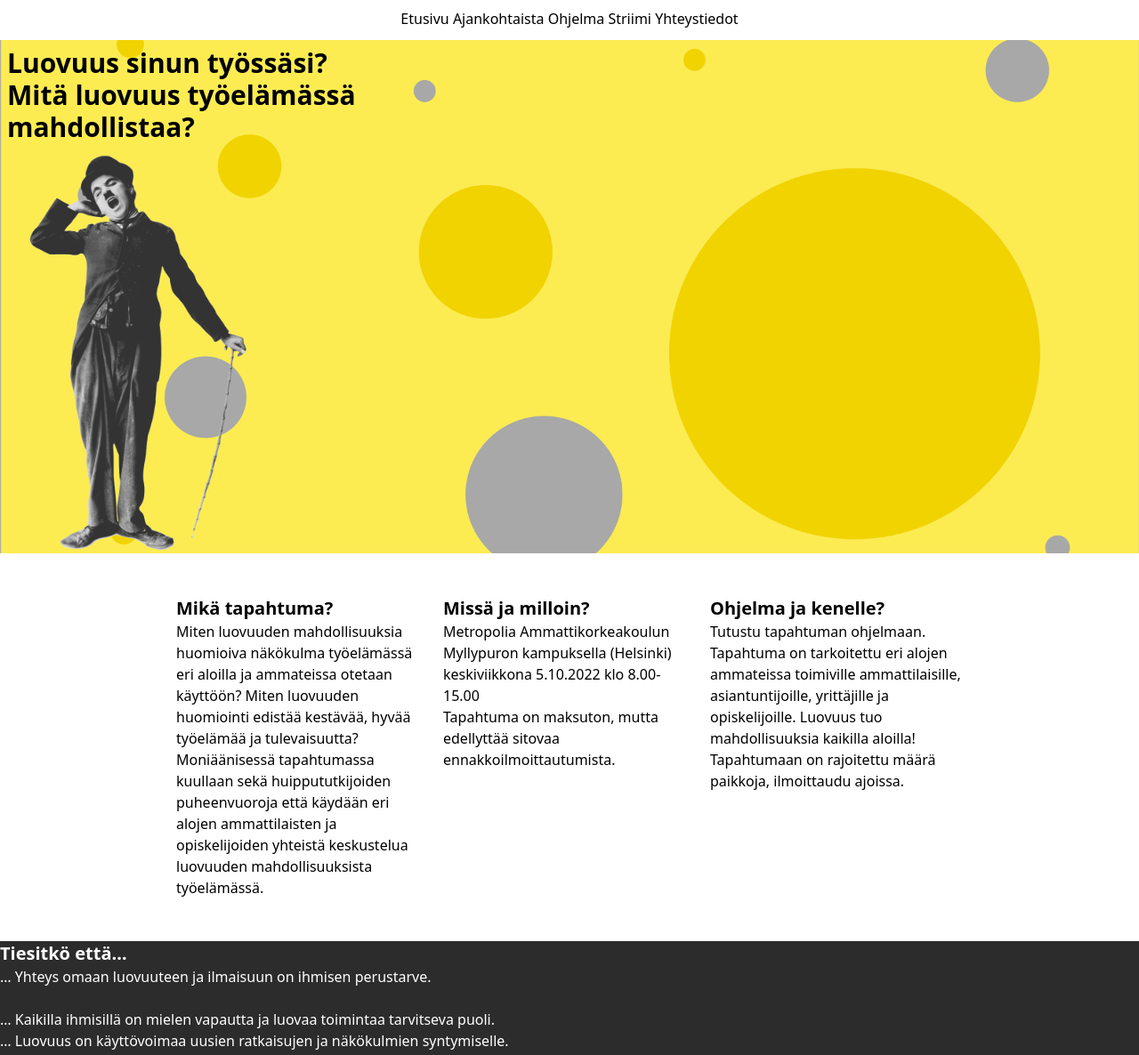
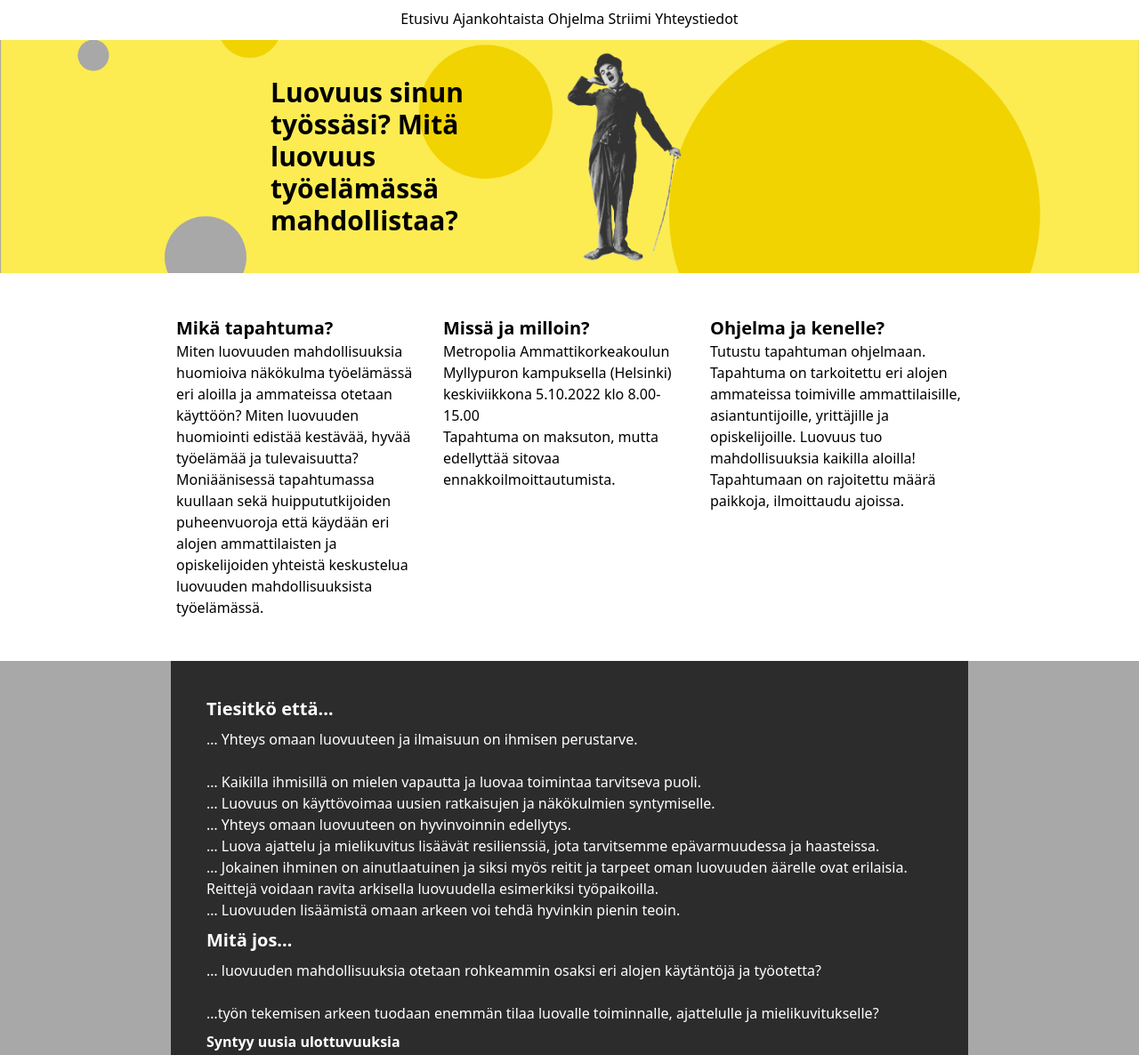
Before and after one commit to mikaelgus/tailwindoma, a website: page src/index.html in a window 1280 px wide. Shown: the part 107-1293 px from the top of the page at 89% size. Drawn offline with Linux system fonts and the light colour scheme.

Commit message:
flexiä ja keskitystä

```diff
--- a/src/index.html
+++ b/src/index.html
@@ -20,15 +20,15 @@
         <link>Yhteystiedot</link>
       </div>
     </nav>
-    <header class="bg-header-image bg-center bg-cover">
-      <div class="block">
-        <h1 class="text-center sm:max-w-md sm:text-left">Luovuus sinun työssäsi? Mitä luovuus työelämässä mahdollistaa?</h1>
+    <header class="bg-header-image bg-center bg-cover justify-center md:items-center sm:flex sm:flex-wrap">
+      <div class="md:basis-1/4 p-2">
+        <h1 class="text-center sm:max-w-md md:text-left">Luovuus sinun työssäsi? Mitä luovuus työelämässä mahdollistaa?</h1>
       </div>
-      <div>
+      <div class="">
         <img
         src="/src/media/chaplin_no_bg.png"
         alt="harmaasävykuva Charlie Chaplinista"
-        class="w-1/4 max-w-sm"
+        class="w-1/4 sm:w-1/2 max-w-sm sm:p-3"
       />
       </div>
 
@@ -68,19 +68,22 @@
         <p>Tapahtumaan on rajoitettu määrä paikkoja, ilmoittaudu ajoissa.</p>
       </div>
     </section>
-    <section class="bg-mg-jet text-mg-white">
-      <h2>Tiesitkö että…</h2>
+    <section class="bg-mg-jet text-mg-white container mx-auto max-w-4xl">
+      <div class="p-10">
+        <h2 class="pb-2">Tiesitkö että…</h2>
         <p>… Yhteys omaan luovuuteen ja ilmaisuun on ihmisen perustarve.<br><br>… Kaikilla ihmisillä on mielen vapautta ja luovaa toimintaa tarvitseva puoli.</p>
         <p>… Luovuus on käyttövoimaa uusien ratkaisujen ja näkökulmien syntymiselle.</p>
         <p>… Yhteys omaan luovuuteen on hyvinvoinnin edellytys.</p>
         <p>… Luova ajattelu ja mielikuvitus lisäävät resilienssiä, jota tarvitsemme epävarmuudessa ja haasteissa.</p>
         <p>… Jokainen ihminen on ainutlaatuinen ja siksi myös reitit ja tarpeet oman luovuuden äärelle ovat erilaisia. Reittejä voidaan ravita arkisella luovuudella esimerkiksi työpaikoilla.</p>
         <p>… Luovuuden lisäämistä omaan arkeen voi tehdä hyvinkin pienin teoin.</p>
-      <h2>Mitä jos…</h2>
+      <h2 class="pb-2 pt-2">Mitä jos…</h2>
       <p>… luovuuden mahdollisuuksia otetaan rohkeammin osaksi eri alojen käytäntöjä ja työotetta?<br><br>…työn tekemisen arkeen tuodaan enemmän tilaa luovalle toiminnalle, ajattelulle ja mielikuvitukselle?</p>
-      <p><strong>Syntyy uusia ulottuvuuksia</strong></p>
+      <p class="pb-2 pt-2"><strong>Syntyy uusia ulottuvuuksia</strong></p>
       <p>• työhyvinvoinnin vahvistamiseen ja terveyden edistämiseen,<br>• asiakaskohtaamisiin<br>• parempien ratkaisujen synnyttämiseen<br>• parempien palveluiden ja tuotteiden tarjoamiseen <br>• oppivan organisaation työkulttuurin tukemiseen sekä<br>• johtamisen näkökulmiin.<br></p>
-      <h2>Tervetuloa kuulemaan ja keskustelemaan lisää yhdessä!</h2>
+      <h2 class="pb-2 pt-4">Tervetuloa kuulemaan ja keskustelemaan lisää yhdessä!</h2>
+      </div>
+
     </section>
     <section class="bg-mg-white">
       <p>Luova toiminta, itsensä ilmaiseminen, kulttuurinen toimijuus ja taidekokemukset lisäävät osallisuutta ja hyvinvointia&nbsp; ja ovat siksi tärkeä osa yksilön merkityksellistä elämää ja koko yhteiskuntaa. Viime vuosina aiheesta on saatu paljon tutkimustietoa. Mitä voimme viedä tutkimuksesta käytäntöön?</p>
```
Also changed, not shown: dist/output.css.
